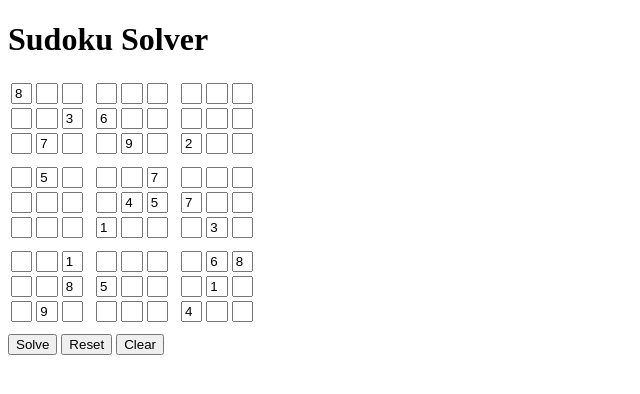
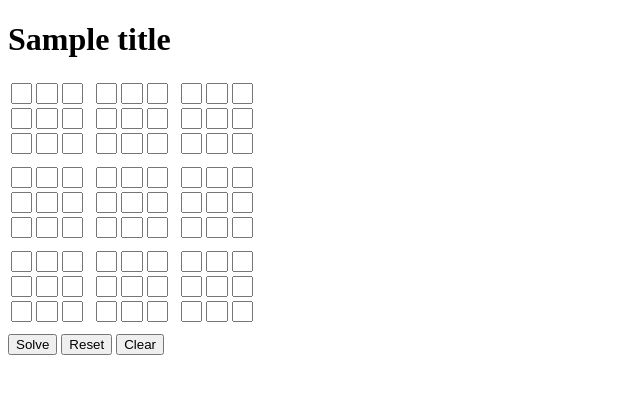
Before and after one commit to pablotron/sudoku-solver, a Python web app: template examples/flask/templates/index.html in a window 1280 px wide. Shown: the top 394 px of the page, without its empty margins (0-640 px from the left). Run offline with Jinja, Linux system fonts and the light colour scheme; the template is opened without the code that fills it: most values are stand-ins (such as "Sample title", 1, 10 or a date in 2020).

Commit message:
examples/flask: refactor

```diff
--- a/examples/flask/static/app.js
+++ b/examples/flask/static/app.js
@@ -4,22 +4,8 @@
   const get = (id) => D.getElementById(id);
   const on = (id, ev, fn) => get(id).addEventListener(ev, fn);
 
-  const SAMPLE = [
-    8, 0, 0,  0, 0, 0,  0, 0, 0,
-    0, 0, 3,  6, 0, 0,  0, 0, 0,
-    0, 7, 0,  0, 9, 0,  2, 0, 0,
-
-    0, 5, 0,  0, 0, 7,  0, 0, 0,
-    0, 0, 0,  0, 4, 5,  7, 0, 0,
-    0, 0, 0,  1, 0, 0,  0, 3, 0,
-
-    0, 0, 1,  0, 0, 0,  0, 6, 8,
-    0, 0, 8,  5, 0, 0,  0, 1, 0,
-    0, 9, 0,  0, 0, 0,  4, 0, 0,
-  ];
-
   // get grid as string
-  const get_grid_string = () => {
+  const to_string = () => {
     let r = new Array(81);
     for (let i = 0; i < 81; i++) {
       const val = get(`c${i}`).value;
@@ -28,43 +14,39 @@
     return r.join('');
   };
 
+  const set_grid = (s) => {
+    // check grid
+    if (s.length !== 81 || !s.match(/^[0-9]{81}$/)) {
+      alert('invalid grid');
+      return;
+    }
+
+    // show grid
+    s.split('').forEach((d, i) => { get(`c${i}`).value = +d || '' });
+  };
+
   // solve grid
   const solve = () => {
     // send request
     fetch('./solve', {
       method: 'POST',
-
-      headers: {
-        'content-type': 'application/json',
-      },
-
-      body: JSON.stringify({
-        grid: get_grid_string(),
-      }),
+      headers: { 'content-type': 'application/json' },
+      body: JSON.stringify({ grid: to_string() }),
     }).then((r) => r.json()).then((r) => {
       // check for solution
-      if (!r.solution || !r.solution.length) {
+      if (!r.grid || !r.grid.length) {
         alert('no solution');
         return;
       }
 
-      // check solution
-      if (r.solution.length !== 81 || !r.solution.match(/^[0-9]{81}$/)) {
-        console.log({ err: 'invalid solution', r: r});
-        alert('got invalid solution from server');
-        return;
-      }
-
       // show solution
-      r.solution.split('').forEach((d, i) => { get(`c${i}`).value = d });
+      set_grid(r.grid);
     });
   };
 
-  // reset to sample grid
+  // reset to default grid
   const reset = () => {
-    for (let i = 0; i < 81; i++) {
-      get(`c${i}`).value = SAMPLE[i] || '';
-    }
+    set_grid(get('reset').dataset.grid);
   };
 
   const confirm_reset = () => {
--- a/examples/flask/templates/index.html
+++ b/examples/flask/templates/index.html
@@ -2,7 +2,7 @@
 <html lang='en-US'>
   <head>
     <meta charset='utf-8'/>
-    <title>Sudoku Solver</title>
+    <title>{{ title }}</title>
     <script type='text/javascript' src='./static/app.js'></script>
     <style type='text/css'>
       #grid td input { width: 1em }
@@ -12,7 +12,8 @@
   </head>
 
   <body>
-    <h1>Sudoku Solver</h1>
+    <h1>{{ title }}</h1>
+
     <table id='grid'>
       {% for y in range(9) %}
         <tr{% if (y + 1) is divisibleby 3 %} class='pb'{% endif %}>
@@ -32,27 +33,15 @@
       {% endfor %}
     </table>
 
-    <button
-      id='solve'
-      title='Solve puzzle'
-      aria-label='Solve puzzle'
-    >
+    <button id='solve' title='Solve grid.' aria-label='Solve grid.'>
       Solve
     </button>
 
-    <button
-      id='reset'
-      title='Reset to default puzzle.'
-      aria-label='Reset tod default puzzle.'
-    >
+    <button id='reset' title='Reset grid.' aria-label='Reset grid.' data-grid='{{ reset_grid }}'>
       Reset
     </button>
 
-    <button
-      id='clear'
-      title='Clear grid.'
-      aria-label='Clear grid.'
-    >
+    <button id='clear' title='Clear grid.' aria-label='Clear grid.'>
       Clear
     </button>
   </body>
```
Also changed, not shown: examples/flask/app.py (+29 -10 lines), examples/flask/README.md.
